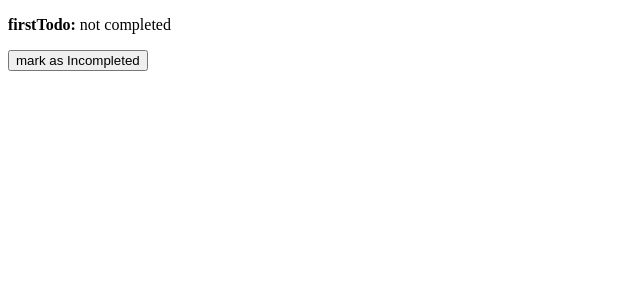
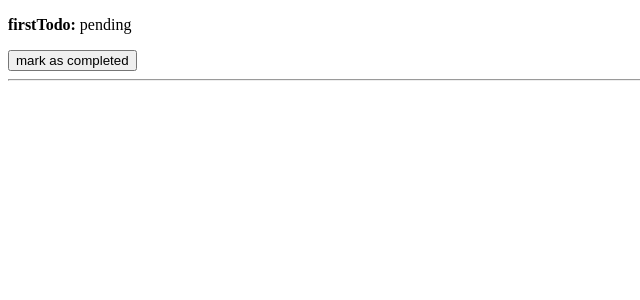
Before and after one commit to learn-kys/learn_zustand, a Next.js app: page /todo-crud in a window 1280 px wide. Shown: the top 300 px of the page, without its empty margins (0-640 px from the left). Built offline with nearby package versions, Linux system fonts and the light colour scheme.

Commit message:
typography

```diff
--- a/app/todo-crud/page.tsx
+++ b/app/todo-crud/page.tsx
@@ -13,11 +13,12 @@ export default function Page() {
               {" "}
               {todo.isCompleted ? <del>{todo.text}:</del> : `${todo.text}:`}
             </b>{" "}
-            {todo.isCompleted ? "completed" : "not completed"}{" "}
+            {todo.isCompleted ? "completed" : "pending"}{" "}
           </p>
           <button type="button" onClick={() => toggleTodo(todo.id)}>
-            {todo.isCompleted ? "mark as completed" : "mark as Incompleted"}
+            {todo.isCompleted ? "mark as Incompleted" : "mark as completed"}
           </button>
+          <hr />
         </div>
       ))}
     </div>
```
